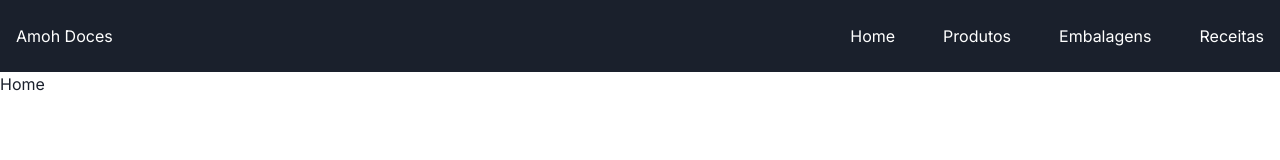
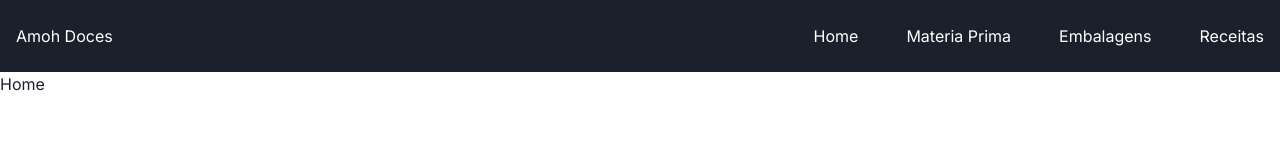
Before and after one commit to leopoliveira/L.GastosProdutos, a Next.js app in the folder Front-End/l-gastos-produtos/: page / in a window 1280 px wide. Shown: the top 160 px of the page. Built offline with nearby package versions, Linux system fonts and the light colour scheme.

Commit message:
Fix: Naming.

```diff
--- a/Front-End/l-gastos-produtos/src/app/components/header/Header.tsx
+++ b/Front-End/l-gastos-produtos/src/app/components/header/Header.tsx
@@ -30,7 +30,7 @@ const Header = () => {
             as={NextLink}
             href="/products"
             _hover={{ textDecoration: "none", color: "gray.600" }}>
-            Produtos
+            Materia Prima
           </Link>
           <Link
             as={NextLink}
```
